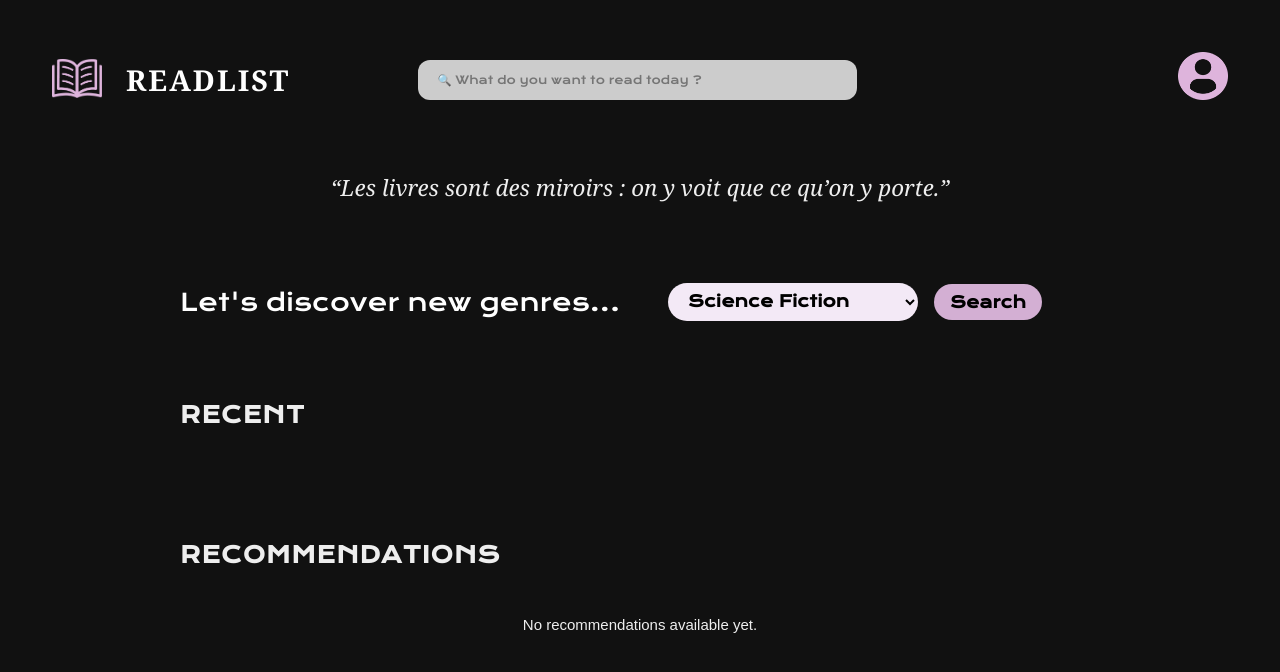
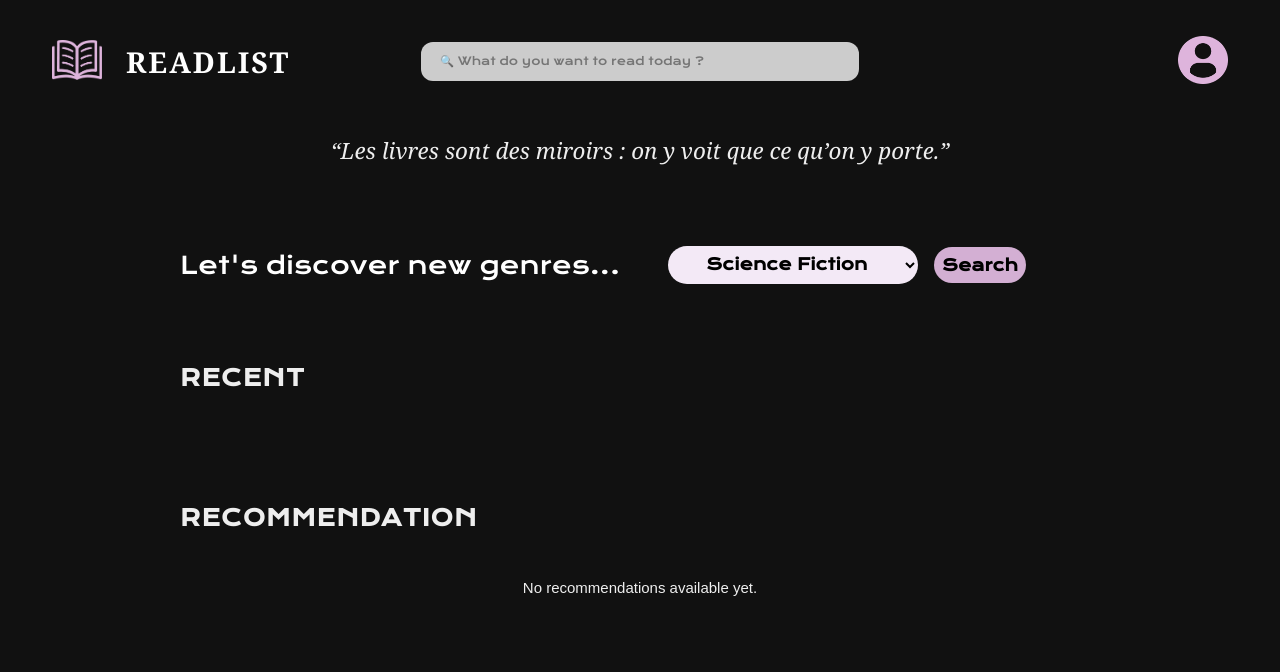
Before and after one commit to LucasF75/callcenteresiea, a Flask app: page / in a window 1280 px wide. Shown: the top 672 px of the page. Run offline with Flask 3, Linux system fonts and the light colour scheme; a user stored in the database is signed in; data that the repository does not hold is empty.

Commit message:
Modifications for RWD and others

```diff
--- a/app/routes.py
+++ b/app/routes.py
@@ -81,7 +81,7 @@ def home():
 
     random_quote = random.choice(quotes)
 
-    return render_template('home.html', theme=theme, user=current_user, recommended_books=recommended_books, recommendations=recommendations, random_quote=random_quote, recent_books=recent_books)
+    return render_template('home.html', theme=theme, user=current_user, recommended_books=recommended_books, recommendations=recommendations, random_quote=random_quote, recent_books=recent_books, quotes=quotes)
 
 @main.route('/search', methods=['GET', 'POST'])
 def search():
--- a/app/static/css/home.css
+++ b/app/static/css/home.css
@@ -1,4 +1,5 @@
-/* Light theme*/
+/* Light theme */
+
 
 body.light .search-bar input[type="text"] {
   background: #eee !important;
@@ -18,7 +19,7 @@ body.light .genre-label {
   color: black !important;
 }
 
-/* Dark theme (by default) */
+/* Dark theme by default */
 body {
   margin: 0;
   background-color: #111;
@@ -29,32 +30,23 @@ body {
 
 /* Header */
 header {
+  position: relative;
+  padding: 1rem 2rem;
   display: flex;
   align-items: center;
   justify-content: space-between;
-  padding: 1rem 2rem;
-  gap: 1rem;
+
 }
 
-
+.search-bar {
+  position: absolute;
+  left: 50%;
+  transform: translateX(-50%);
+  width: 100%;
+  max-width: 500px;
+}
 .profile-icon {
-  font-size: 1.8rem;
-  text-decoration: none;
-  color: #d3afd3;
-  transition: color 0.3s;
-  margin-left: 1rem;
-}
-
-
-/* Search bar */
-.search-bar {
-  display: flex;
-  justify-content: flex-start;
-  width: 100%;
-  max-width: 1200px;
-  margin: 1.5rem auto;
-  gap: 0.5rem;
-  padding-left: 7rem;
+  flex: 0 0 auto;
 }
 
 .search-bar input[type="text"] {
@@ -103,7 +95,7 @@ blockquote {
   font-family: 'Krona One', sans-serif;
 }
 
-/* Genres selectors and forms */
+/* Genre selectors and forms */
 .genre-row {
   display: flex;
   justify-content: flex-start;
@@ -131,27 +123,28 @@ blockquote {
 
 .genres-form select,
 .genres-form input[type="submit"] {
-  padding: 0.5rem 1rem;
+  font-family: 'Krona One', sans-serif;
+  padding: 0.5rem;
   border-radius: 1.5rem;
   border: none;
   font-size: 1rem;
   font-weight: bold;
+  text-align: center;
+  text-align-last: center;
+  color: black;
 
 }
 
 .genres-form select {
   background-color: #f3e9f6;
-  color: #000;
   width: 250px;
-  font-family: 'Krona One', sans-serif;
 }
 
 .genres-form input[type="submit"] {
   background-color: #d3afd3;
-  color: black;
   cursor: pointer;
   transition: background-color 0.3s ease;
-  font-family: 'Krona One', sans-serif;
+
 }
 
 .genres-form input[type="submit"]:hover {
@@ -188,3 +181,124 @@ a {
   text-decoration: underline;
   font-size: 0.9rem;
 }
+
+
+#quote-block {
+  transition: opacity 1s ease-in-out;
+  opacity: 1;
+}
+
+
+
+/* =============================
+   Responsive Styles
+   ============================= */
+
+/* For small screens : smartphones */
+@media (max-width: 768px) {
+  header {
+    display: block; /* break the flex */
+    padding: 1rem;
+    height: 180px;
+  }
+
+  .profile-icon {
+    position: absolute;
+    top: 1rem;
+    right: 1rem;
+    width: 40px; /* ajuste taille */
+    height: auto;
+  }
+
+  .left-header {
+    display: flex;
+    flex-direction: column;
+    align-items: center;
+    gap: 1.2rem;
+    margin-top: 30px;
+  }
+
+
+
+  .search-bar {
+  display: flex;
+  justify-content: center;
+  margin: 2rem auto;
+  width: 100%;
+}
+
+.search-bar input[type="text"] {
+  max-width: 600px;
+  width: 90%;
+}
+
+  .profile-icon img {
+    width: 40px;
+  }
+
+  .genre-row {
+    flex-direction: column;
+    align-items: flex-start;
+    padding: 0 2rem;
+    margin: 3rem 0;
+  }
+
+  .genre-label {
+    font-size: 1.2rem;
+    margin-bottom: 1rem;
+  }
+
+  .genres-form {
+    width: 100%;
+    flex-direction: column;
+    align-items: stretch;
+  }
+
+  .genres-form select,
+  .genres-form input[type="submit"] {
+    width: 100%;
+    font-size: 1rem;
+  }
+
+  .section-title {
+    margin: 3rem 2rem 1rem;
+    font-size: 1.2rem;
+  }
+
+  .book-section {
+    gap: 1rem;
+    padding: 0 1rem;
+  }
+
+  .book {
+    width: 100px;
+  }
+
+  .book img {
+    height: 140px;
+  }
+
+  blockquote {
+    font-size: 1rem;
+    margin: 1.5rem;
+  }
+}
+
+/* Pour les tablettes */
+@media (min-width: 769px) and (max-width: 1024px) {
+  header {
+    padding: 1rem 2rem;
+  }
+
+  .search-bar {
+    padding-left: 2rem;
+  }
+
+  .genre-row {
+    padding: 0 5rem;
+  }
+
+  .section-title {
+    margin: 4rem 5rem 2rem;
+  }
+}
--- a/app/static/css/main.css
+++ b/app/static/css/main.css
@@ -1,10 +1,8 @@
 /* main.css */
-
 
 @import url('https://fonts.googleapis.com/css2?family=Krona+One&display=swap');
 
-
-/* Never show the menu horizontaly */
+/* Never align menu horizontaly */
 @media (min-width: 992px) {
   .navbar-collapse {
     display: none !important;
@@ -15,7 +13,7 @@
   }
 }
 
-/* Show the menu under the burger button, right-aligned */
+/* Menu shown under the burger button, right-aligned */
 .custom-collapse {
   position: absolute;
   top: 56px;
@@ -26,7 +24,7 @@
   z-index: 1050;
 }
 
-/* Vertical links-menu taking all the width */
+/* Vertical menu style for links with all the width */
 .custom-collapse .navbar-nav {
   flex-direction: column;
   gap: 10px;
@@ -37,7 +35,7 @@
   text-align: right;
 }
 
-/* Menu not shown by default exept when collapsed */
+/* Menu not shown by default when collapse is activated */
 .custom-collapse.collapse:not(.show) {
   display: none;
 }
@@ -192,12 +190,33 @@ ul.book-list {
 
 }
 
-.left-header {
+.left-header, .right-header{
   display: flex;
+  flex: 0 0 auto;
   align-items: center;
   gap: 1.5rem;
 }
 
+
 .navbar-brand {
   margin-right: 0 !important;
 }
+
+
+
+@media (max-width: 768px) {
+  .title {
+    font-size: 1.2rem;
+  }
+  h1 {
+    font-size: 1rem;
+  }
+
+  h2 {
+    font-size: 0.85rem;
+  }
+
+  h3 {
+    font-size: 0.75rem;
+  }
+}
--- a/app/templates/home.html
+++ b/app/templates/home.html
@@ -23,15 +23,18 @@
       <input type="text" name="query" placeholder="🔍 What do you want to read today ?" />
     </form>
 
+    <div class="right-header">
        <a href="{{ url_for('main.profile') }}" class="profile-icon">
         <img src="{{ url_for('static', filename='image/Group.png') }}" alt="Logo ReadList" style="width: 50px; height: auto;">
       </a>
+    </div>
   </header>
 
 
-  {% if random_quote %}
-    <blockquote>“{{ random_quote }}”</blockquote>
-  {% endif %}
+
+  <blockquote id="quote-block">“{{ random_quote }}”</blockquote>
+
+
 
 
   <div class="genre-row">
@@ -71,7 +74,7 @@
     {% endif %}
   </div>
 
-  <div class="section-title"><span>RECOMMENDATIONS</span></div>
+  <div class="section-title"><span>RECOMMENDATION</span></div>
   <div class="book-section">
     {% if recommendations %}
       {% for book in recommendations %}
@@ -121,5 +124,31 @@
     });
   </script>
 
+  <script>
+    const quotes = {{ quotes|tojson }};
+    let currentIndex = quotes.indexOf("{{ random_quote }}");
+    if (currentIndex === -1) currentIndex = 0;
+
+    const quoteBlock = document.getElementById('quote-block');
+
+    function changeQuote() {
+      // fadeout
+      quoteBlock.style.opacity = 0;
+
+      setTimeout(() => {
+        // change citation during fadeout
+        currentIndex = (currentIndex + 1) % quotes.length;
+        quoteBlock.textContent = `“${quotes[currentIndex]}”`;
+
+        // fade in
+        quoteBlock.style.opacity = 1;
+      }, 1000); // fadeout duration (1 seconde)
+    }
+
+    setInterval(changeQuote, 5000);
+  </script>
+
+
+
 </body>
 </html>
```
Also changed, not shown: app/static/css/bliblio.css (+7 -1 lines). Lines whose indentation alone changed are shown as unchanged.
